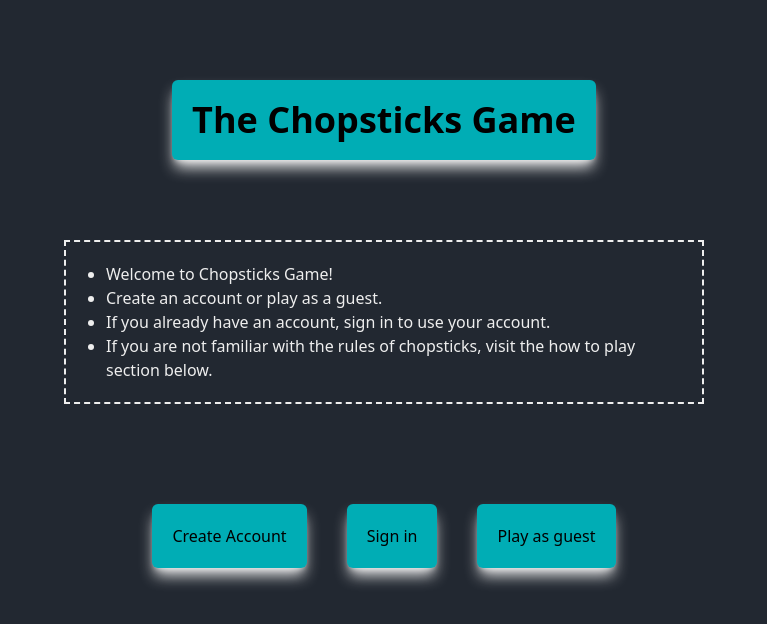
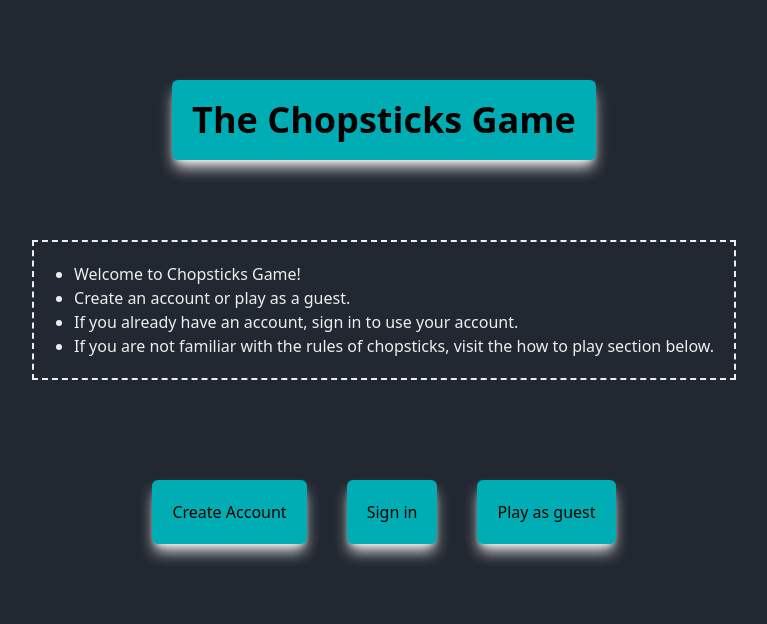
Before and after one commit to SKCheongBrian/ChopsticksGame, an Angular app: page / in a window 1280 px wide. Shown: the top 624 px of the page, without its empty margins (256-1023 px from the left). Built offline with nearby package versions, Linux system fonts and the light colour scheme.

Commit message:
fix width of welcome box

```diff
--- a/src/app/how-to-box/how-to-box.component.html
+++ b/src/app/how-to-box/how-to-box.component.html
@@ -1,5 +1,5 @@
 <div
-  class="w-1/2 mb-20 border-dashed p-5 pl-10 border-2 border-[#EEEEEE] mt-20 mx-auto"
+  class="w-max mb-20 border-dashed p-5 pl-10 border-2 border-[#EEEEEE] mt-20 mx-auto"
 >
   <ul class="list-disc text-[#EEEEEE]">
     <li>Welcome to Chopsticks Game!</li>
```
